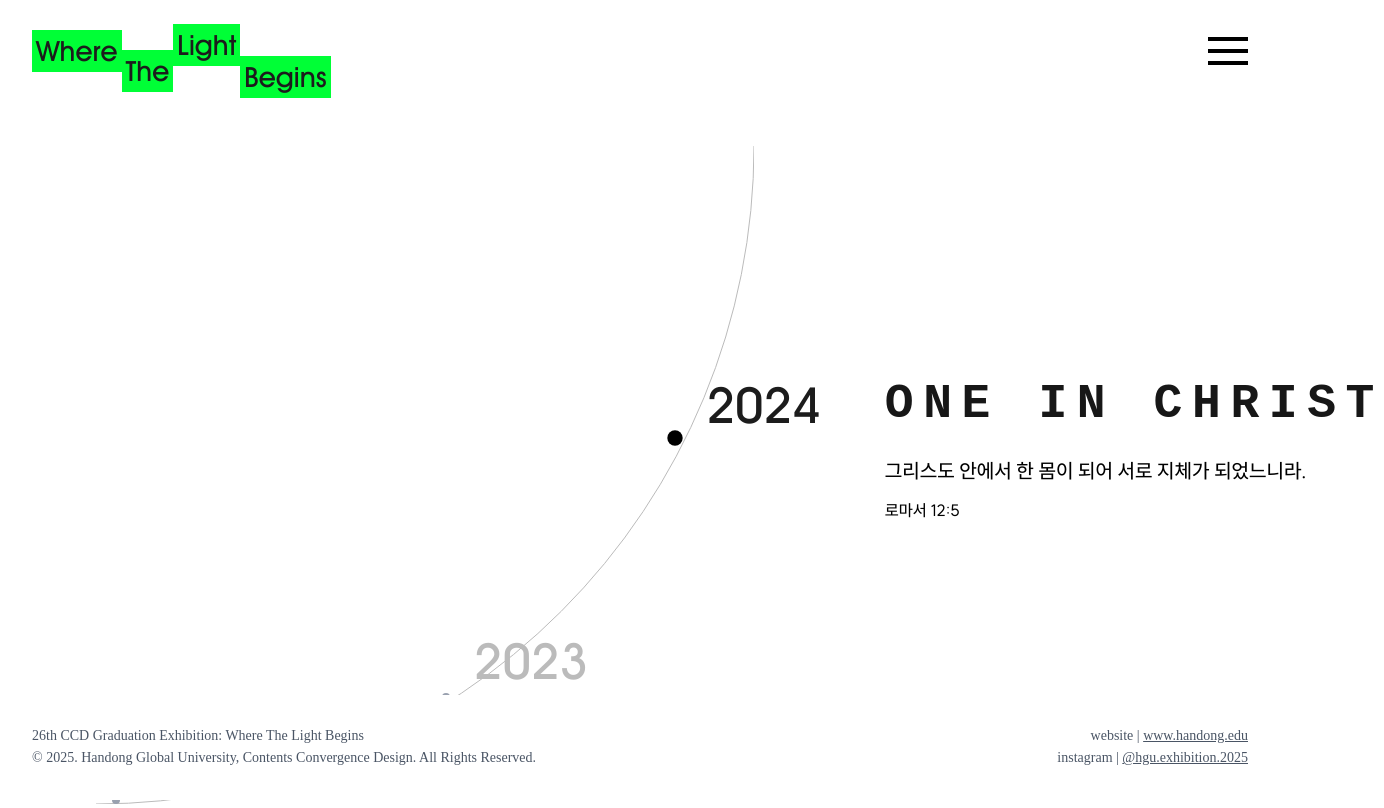
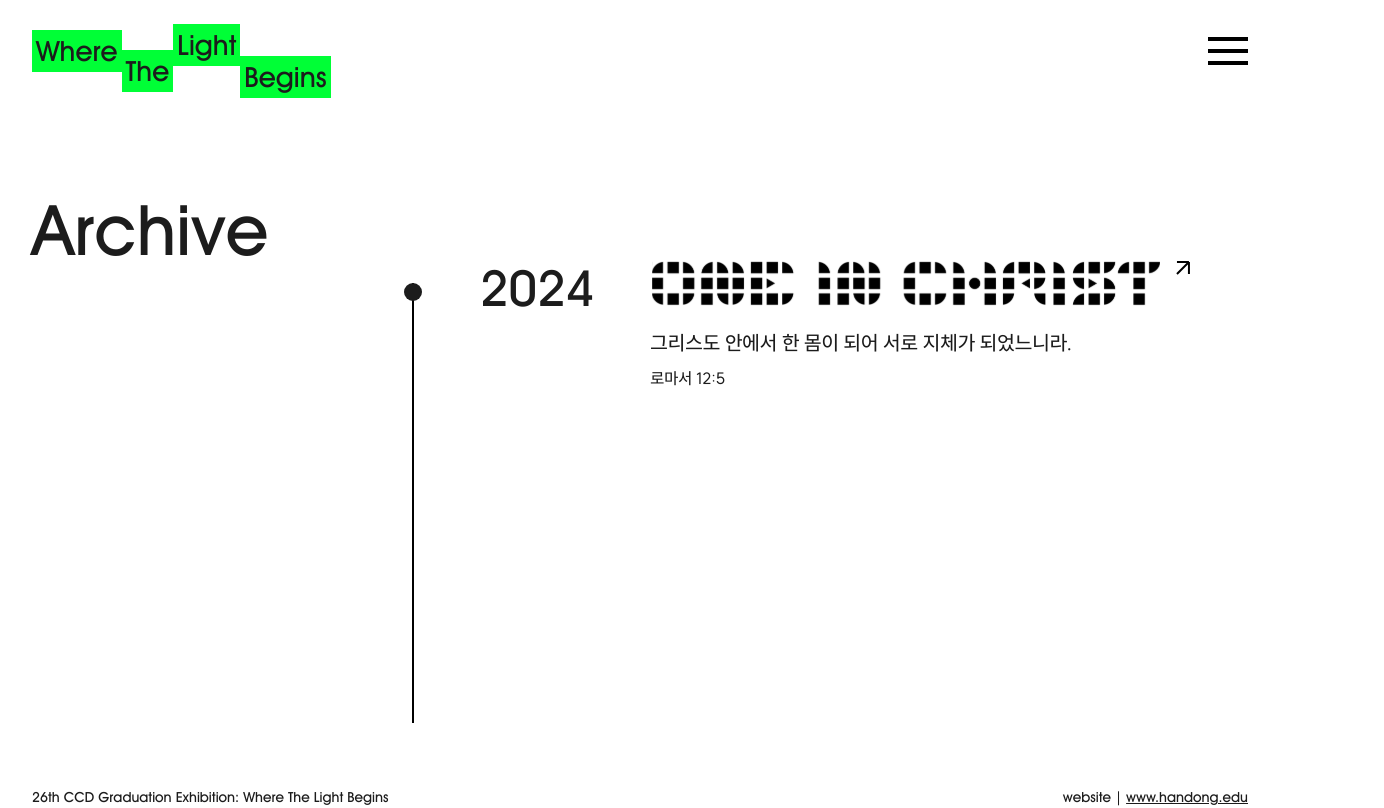
Before and after one commit to handong-global-university-ccd/hgu-where-the-light-begins, a Next.js app: page /archive in a window 1280 px wide. Shown: the top 808 px of the page, 1384 px wide, since content can reach past the window. Built offline with nearby package versions, Linux system fonts and the light colour scheme.

Commit message:
fix: fix archive page(web / app)

```diff
--- a/src/components/Footer.tsx
+++ b/src/components/Footer.tsx
@@ -1,22 +1,22 @@
 import React from 'react';
+import { avantGarde } from '@/styles/fonts';
 
 const Footer = () => {
   return (
-    <footer className="bg-white text-black py-8">
-      <div className="px-4 sm:px-6 lg:px-8">
-        <div className="flex flex-col sm:flex-row justify-between items-center text-xs text-gray-600">
-          <div className="text-center sm:text-left mb-4 sm:mb-0">
-            <p className="font-['AvantGarde_Md_BT'] text-[14px] font-[400]">26th CCD Graduation Exhibition: Where The Light Begins</p>
-            <p className="mt-1 font-['AvantGarde_Md_BT'] text-[14px] font-[400]">© 2025. Handong Global University, Contents Convergence Design. All Rights Reserved.</p>
+    <footer className="bg-white text-[#1C1C1C] p-8">
+        <div className="flex flex-row justify-between items-center">
+          <div className="text-left">
+            <p className={`${avantGarde.className} text-[14px] font-[400]`}>26th CCD Graduation Exhibition: Where The Light Begins</p>
+            <p className={`${avantGarde.className} mt-1 text-[14px] font-[400]`}>© 2025. Handong Global University, Contents Convergence Design. All Rights Reserved.</p>
           </div>
-          <div className="text-center sm:text-right font-['AvantGarde_Md_BT'] text-[14px] font-[400]">
+          <div className={`${avantGarde.className} text-right text-[14px] font-[400]`}>
             <p>
               <span>website | </span>
               <a
                 href="http://www.handong.edu"
                 target="_blank"
                 rel="noopener noreferrer"
-                className="underline hover:text-gray-900 transition-colors"
+                className="underline"
               >
                 www.handong.edu
               </a>
@@ -27,14 +27,13 @@ const Footer = () => {
                 href="https://www.instagram.com/hgu.exhibition.2025"
                 target="_blank"
                 rel="noopener noreferrer"
-                className="underline hover:text-gray-900 transition-colors"
+                className="underline"
               >
                 @hgu.exhibition.2025
               </a>
             </p>
           </div>
         </div>
-      </div>
     </footer>
   );
 };
--- a/src/components/mobile_headerBtn.tsx
+++ b/src/components/mobile_headerBtn.tsx
@@ -36,7 +36,7 @@ export default function SlideOutMenu() {
     <>
       <button
         onClick={toggleMenu}
-        className="rounded-md text-gray-700 hover:focus:outline-none"
+        className="rounded-md text-[#1C1C1C] hover:focus:outline-none"
         aria-label="메뉴 열기"
       >
         <StarIcon />
--- a/src/pages/archive/index.tsx
+++ b/src/pages/archive/index.tsx
@@ -1,211 +1,111 @@
-import React, { useState, useEffect, useRef } from 'react';
+import React from 'react';
+import Image from 'next/image';
 import Header from "../../components/Header";
 import Footer from '../../components/Footer';
 import MobileFooter from "../../components/mobile_footer";
 import Mobile_HeaderBtn from '../../components/mobile_headerBtn';
 import { avantGarde, suitMedium } from '@/styles/fonts';
+import logo_2024 from "../../../public/img/archive/2024_degree.svg";
 
-const stencilStyle = { fontFamily: 'Stencil, "Courier New", monospace', letterSpacing: '0.2em' };
 const archiveData = [
-  { year: '2024', title: 'ONE IN CHRIST', subtitle: '그리스도 안에서 한 몸이 되어 서로 지체가 되었느니라.', verse: '로마서 12:5', titleStyle: stencilStyle },
-  { year: '2023', title: 'The Truth shall Set You Free', subtitle: '진리를 알지니 진리가 너희를 자유케 하리라', verse: '요한복음 8:32', titleStyle: { fontFamily: 'Georgia, serif', color: '#D95829' } },
-  { year: '2022', title: 'ONE IN CHRIST', subtitle: ' 이와 같이 우리 많은 사람이 그리스도 안에서 한 몸이 되어 서로 지체가 되었느니라', verse: '로마서 12장 5절', titleStyle: stencilStyle },
-  { year: '2021', title: 'ONE IN CHRIST', subtitle: '그러므로 우리가 낙심하지 아니하노니\n우리의 겉사람은 낡아지나 우리의 속사람은 날로 새로워지도다.', verse: '고린도후서 4장 16절', titleStyle: stencilStyle },
-  { year: '2020', title: 'ONE IN CHRIST', subtitle: '그 땅의 백성을 두려워하지 말라 그들은 우리의 먹이라\n그들의 보호자는 그들에게서 떠났고 여호와는 우리와 함께 하시느니라', verse: '민수기 14장 9절', titleStyle: stencilStyle },
+  { year: '2024', title: 'ONE IN CHRIST', subtitle: '그리스도 안에서 한 몸이 되어 서로 지체가 되었느니라.', verse: '로마서 12:5', titleStyle: avantGarde.className },
 ];
 
-const SPACING = 350;
-
 export default function Archive() {
-  const [activeIndex, setActiveIndex] = useState(0);
-  const [positions, setPositions] = useState<{x: number, y: number}[]>([]);
-
-  const pathRef = useRef<SVGPathElement | null>(null);
-  const scrollContainerRef = useRef<HTMLDivElement | null>(null);
-  const [contentHeight, setContentHeight] = useState(0);
-  const [isClientDesktop, setIsClientDesktop] = useState(false);
-
-  useEffect(() => {
-    if (window.innerWidth >= 1024) {
-      setIsClientDesktop(true);
-    }
-  }, []);
-
-  useEffect(() => {
-    if (!isClientDesktop) {
-      return;
-    }
-
-    const path = pathRef.current;
-    const container = scrollContainerRef.current;
-
-    if (!path || !container) {
-      return;
-    }
-
-    const pathLength = path.getTotalLength();
-    const totalContentHeight = (archiveData.length * SPACING) + pathLength;
-    setContentHeight(totalContentHeight);
-
-    const handleScroll = () => {
-      const currentPath = pathRef.current;
-      const currentContainer = scrollContainerRef.current;
-
-      if (!currentContainer || !currentPath) {
-        return;
-      }
-
-      const { scrollTop } = currentContainer;
-      const currentPathLength = currentPath.getTotalLength();
-      const focalPointDistance = currentPathLength * 0.3;
-
-      const newPositions = archiveData.map((_, index) => {
-        const distanceOnPath = focalPointDistance + (index * SPACING) - scrollTop;
-
-        if (distanceOnPath > 0 && distanceOnPath < currentPathLength) {
-          const point = currentPath.getPointAtLength(distanceOnPath);
-          return { x: point.x, y: point.y };
-        }
-        return { x: -1000, y: -1000 };
-      });
-      setPositions(newPositions);
-
-      const focalPoint = currentPath.getPointAtLength(focalPointDistance);
-      let closestIndex = 0;
-      let minDistance = Infinity;
-
-      newPositions.forEach((pos, index) => {
-        if (pos.x < 0) return;
-        const distance = Math.sqrt(Math.pow(pos.x - focalPoint.x, 2) + Math.pow(pos.y - focalPoint.y, 2));
-        if (distance < minDistance) {
-          minDistance = distance;
-          closestIndex = index;
-        }
-      });
-      setActiveIndex(closestIndex);
-    };
-
-    container.addEventListener('scroll', handleScroll, { passive: true });
-    handleScroll();
-
-    return () => {
-      container.removeEventListener('scroll', handleScroll);
-    };
-  }, [isClientDesktop]);
-
   return (
-    <div className="flex flex-col min-h-screen bg-white">
+    <div className="min-h-screen bg-white flex flex-col">
       {/* 데스크톱 헤더 */}
       <div className="hidden lg:block flex-shrink-0">
         <Header />
       </div>
       {/* 모바일 헤더 */}
-      <div className="flex lg:hidden items-center justify-between p-4 sticky top-0 bg-white z-50">
+      <div className="flex lg:hidden items-center justify-between p-4">
         <h1 className={`${avantGarde.className} font-[400] text-[40px] text-[#1C1C1C]`}>Archive</h1>
         <Mobile_HeaderBtn />
       </div>
 
       {/* 데스크톱 뷰 */}
-      <div className="hidden lg:block flex-grow relative">
-        <svg
-          width="658" height="658" viewBox="0 0 658 658" fill="none"
-          xmlns="http://www.w3.org/2000/svg"
-          className="absolute top-0 left-24"
-        >
-          <path ref={pathRef}
-            d="M 658 0 A 658 658 0 0 1 0 658"
-            stroke="#BBBBBB" strokeWidth="1"
-          />
-        </svg>
-        <div className="absolute top-0 left-24">
-          {archiveData.map((item, index) => {
-            const isActive = activeIndex === index;
-            const position = positions[index] || { x: -1000, y: -1000 };
-
-            return (
-              <div
-                key={item.year}
-                className="absolute"
-                style={{
-                  top: `${position.y}px`,
-                  left: `${position.x}px`,
-                  opacity: position.x > -100 ? 1 : 0,
-                  zIndex: isActive ? 30 : 20,
-                }}
-              >
-                <div
-                  className={`absolute top-0 left-0 rounded-full transition-all duration-300 -translate-x-1/2 -translate-y-1/2 z-10 ${
-                    isActive ? 'w-3.5 h-3.5 bg-black' : 'w-2 h-2 bg-gray-400'
-                  }`}
-                  style={{ transform: `translate(-50%, -50%) scale(${isActive ? 1.1 : 1})` }}
-                ></div>
-
-                <div className="absolute top-0 -translate-y-1/2 left-0 ml-6 flex items-start space-x-6 z-20">
-                  <span
-                    className={`${avantGarde.className} whitespace-nowrap transition-all duration-300 text-[50px] font-[400]  ${
-                      isActive ? 'text-[#1C1C1C]' : 'text-[#BBB]'
-                    }`}
-                  >
+      <div className="hidden lg:block flex-grow p-8 flex flex-col">
+        <h1 className={`${avantGarde.className} font-[400] text-[70px] text-[#1C1C1C]`}>
+          Archive
+        </h1>
+        <div className="relative flex-grow">
+          <div className="absolute left-95 top-0 bottom-0 w-0.5 bg-black"></div>
+          <div className="ml-72">
+            {archiveData.map((item) => (
+              <div key={item.year} className="relative pl-12">
+                <div className="absolute left-21 top-0 w-[18px] h-[18px] bg-[#1C1C1C] rounded-full"></div>
+                <div className="relative h-110 -top-8 ml-28 flex items-baseline space-x-14">
+                  {/* 연도 */}
+                  <span className={`${avantGarde.className} text-[50px] font-[400] text-[#1C1C1C]`}>
                     {item.year}
                   </span>
+                  <div>
+                    <a href="https://hguccd2024.netlify.app/" target="_blank" rel="noopener noreferrer">
+                      <div className="flex items-center space-x-3 border-2 border-transparent hover:border-[#00FF36] transition-colors duration-200">
+                        {/* 원본 Next.js Image 컴포넌트와 src로 복원 */}
+                        <Image
+                          src={logo_2024}
+                          alt="poster image"
+                          width={538}
+                          className="object-contain max-w-full h-auto"
+                        />
+                      </div>
+                    </a>
 
-                  <div className={`ml-10 mt-3 w-max transition-opacity duration-300 ${
-                      isActive ? 'opacity-100' : 'opacity-0'
-                    }`}>
-                    <h2 className="text-5xl font-bold" style={item.titleStyle}>
-                      {item.title}
-                    </h2>
-                    <p className={`${suitMedium.className} mt-7 text-[20px] text-[#000] whitespace-pre-line font-[500]`}>{item.subtitle}</p>
-                    <p className={`${suitMedium.className} mt-3 text-[16px] text-[#000] font-[500]`}>{item.verse}</p>
+                    {/* 소제목 */}
+                    <p className={`${suitMedium.className} mt-5 text-[20px] text-[#1C1C1C] font-[500]`}>
+                      {item.subtitle}
+                    </p>
+
+                    {/* 구절 */}
+                    <p className={`${suitMedium.className} mt-2 text-[16px] text-[#1C1C1C] font-[500]`}>
+                      {item.verse}
+                    </p>
                   </div>
-
                 </div>
               </div>
-            );
-          })}
-        </div>
-        <div
-          ref={scrollContainerRef}
-          className="absolute inset-0 overflow-y-scroll"
-        >
-          <div style={{ height: `${contentHeight}px` }} />
+            ))}
+          </div>
         </div>
       </div>
 
-
       {/* 모바일 뷰 */}
-      <div className="block lg:hidden p-8">
-        <div className="relative border-l border-black ml-4">
-          {archiveData.map((item, index) => (
-            <div key={item.year} className="relative pl-10 pb-16">
-              <div className="absolute -left-[7px] top-2 w-3.5 h-3.5 bg-black rounded-full"></div>
-              <span className={`${avantGarde.className} text-[24px] font-[400] text-[#1C1C1C]`}>
+      <div className="block lg:hidden p-8 flex-grow flex">
+        <div className="relative h-140 border-l border-black ml-4 flex-grow">
+          {archiveData.map((item) => (
+            <div key={item.year} className="relative pl-10 flex flex-col justify-start">
+              <div className="absolute -left-[7px] top-0 w-3 h-3 bg-black rounded-full"></div>
+              <span className={`${avantGarde.className} -mt-[10px] text-[24px] font-[400] text-[#1C1C1C]`}>
                 {item.year}
               </span>
-              <h2
-                className={`text-3xl mt-2 font-bold ${item.year === '2023' ? 'text-2xl' : 'text-3xl'}`}
-                style={item.titleStyle}
-              >
-                {item.title}
-              </h2>
-
+              <a href="https://hguccd2024.netlify.app/" target="_blank" rel="noopener noreferrer">
+                <div className="flex items-start">
+                  <Image
+                    src={logo_2024}
+                    alt="poster image"
+                    width={242}
+                    className="object-contain max-w-full h-auto mt-3"
+                  />
+                </div>
+              </a>
               <p className={`${suitMedium.className} mt-4 text-[12px] text-[#1C1C1C] whitespace-pre-line font-[500]`}>
                 {item.subtitle}
               </p>
-
-              <p className={`${suitMedium.className} mt-2 text-[10px] text-[#1C1C1C] font-[500]`}>
+              <p className={`${suitMedium.className} text-[10px] text-[#1C1C1C] font-[500]`}>
                 {item.verse}
               </p>
             </div>
           ))}
         </div>
       </div>
+
       {/* Desktop Footer */}
-      <div className="hidden lg:block lg:z-50">
+      <div className="hidden lg:block lg:z-50 flex-shrink-0">
         <Footer />
       </div>
       {/* Mobile Footer */}
-      <div className="lg:hidden">
+      <div className="lg:hidden flex-shrink-0">
         <MobileFooter />
       </div>
     </div>
```
Also changed, not shown: src/components/mobile_footer.tsx (+2 -6 lines), public/img/archive/2024_degree.svg (added).
